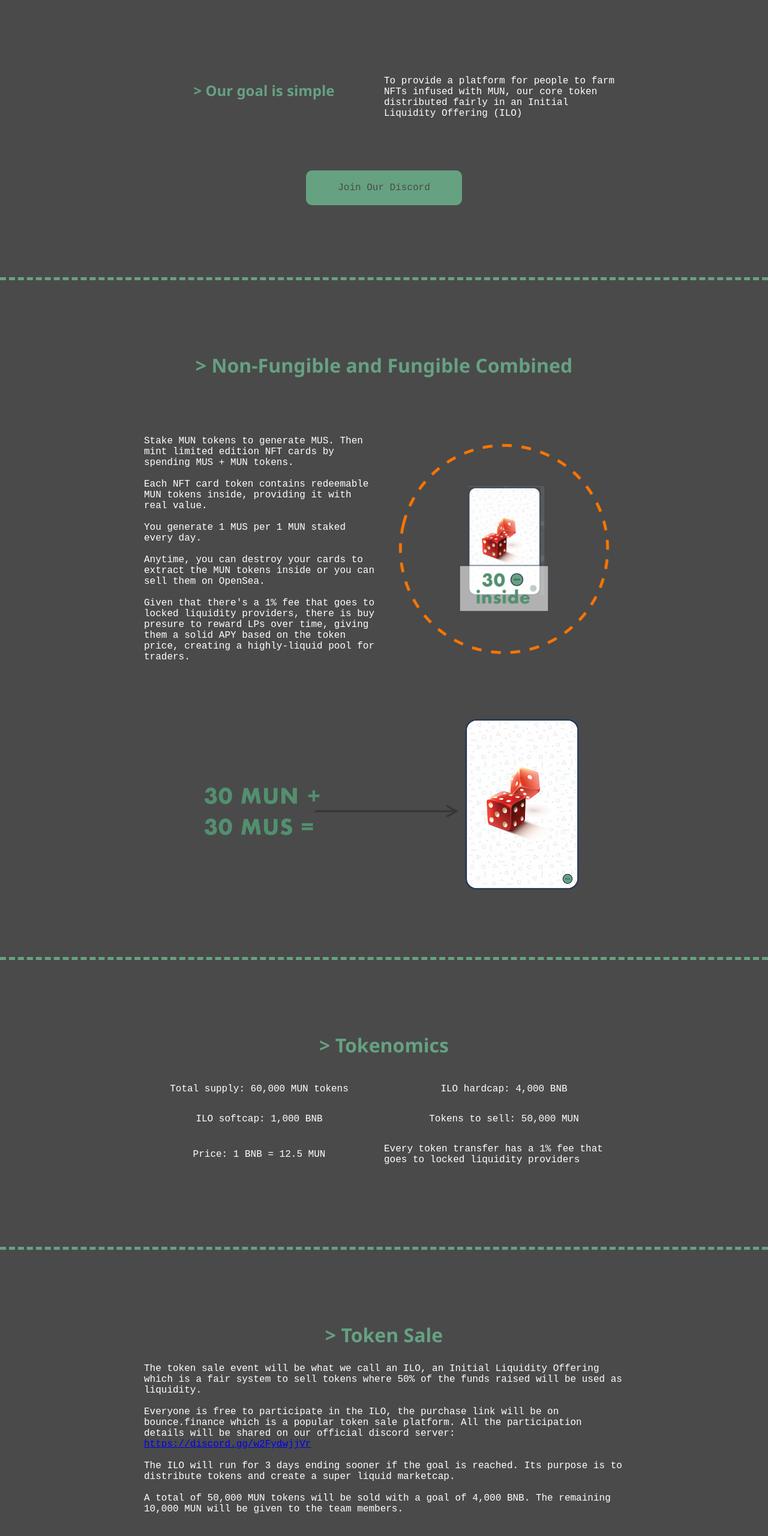
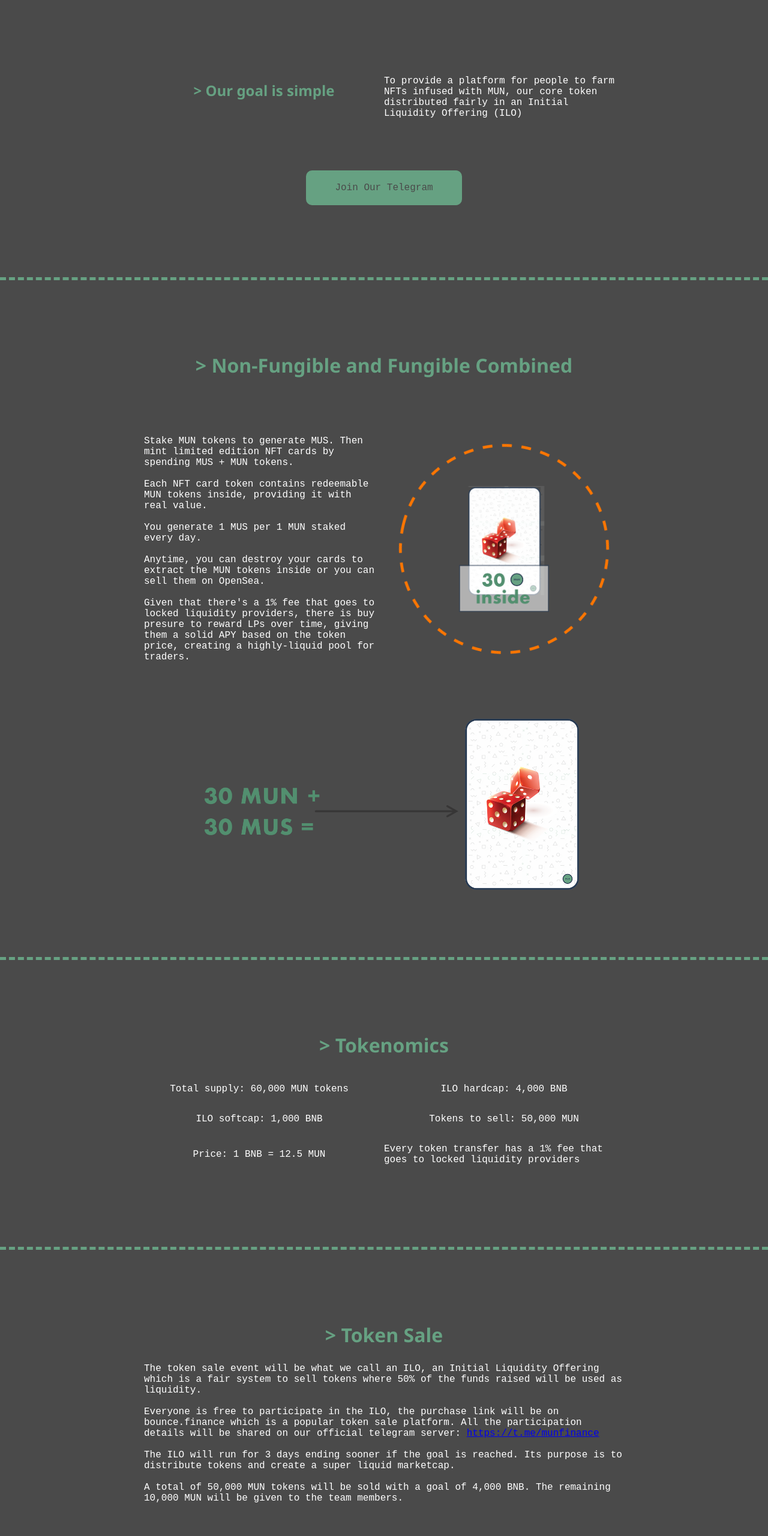
Before and after one commit to munfinance/mun-website, a website: page index.html in a window 1280 px wide. Shown: the part 1121-3681 px from the top of the page at 60% size. Drawn offline with Linux system fonts and the light colour scheme.

Commit message:
Replaced discord for telegram

```diff
--- a/index.html
+++ b/index.html
@@ -46,7 +46,7 @@
             <p class="left-align">To provide a platform for people to farm NFTs infused with MUN, our core token distributed fairly in an Initial Liquidity Offering (ILO)</p>
         </div>
         <div class="small-spacer"></div>
-        <a href="https://discord.gg/w2FydwjjVr" target="_blank" class="button-whitepaper">Join Our Discord</a>
+        <a href="https://t.me/munfinance" target="_blank" class="button-whitepaper">Join Our Telegram</a>
         <div class="spacer"></div>
     </div>
 
@@ -96,7 +96,7 @@
                 to sell tokens where 50% of the funds raised will be used as liquidity.
                 <br><br>
                 Everyone is free to participate in the ILO, the purchase link will be on bounce.finance which is a popular
-                token sale platform. All the participation details will be shared on our official discord server: <a href="https://discord.gg/w2FydwjjVr">https://discord.gg/w2FydwjjVr</a>
+                token sale platform. All the participation details will be shared on our official telegram server: <a href="https://t.me/munfinance">https://t.me/munfinance</a>
                 <br><br>
                 The ILO will run for 3 days ending sooner if the goal is reached. Its
                 purpose is to distribute tokens and create a super liquid marketcap.
```
